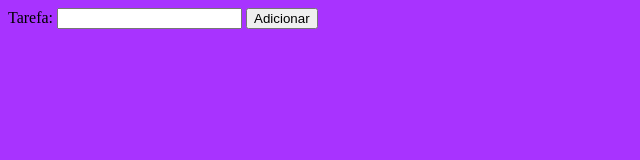
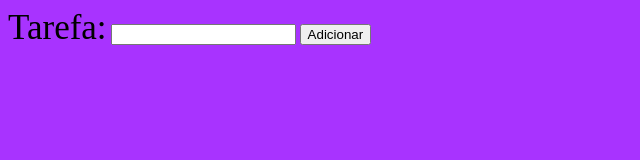
Before and after one commit to leonardobolfarini/Lista_de_tarefas, a plain HTML site: page index.html in a window 1280 px wide. Shown: the whole page, without its empty margins (0-640 px from the left). Drawn offline with Linux system fonts and the light colour scheme.

Commit message:
Changed the Tarefa title size

```diff
--- a/style.css
+++ b/style.css
@@ -1,3 +1,7 @@
 body{
     background: rgb(168, 51, 255);
 }
+
+#tarefaTitle{
+    font-size: 35px;
+}
```
